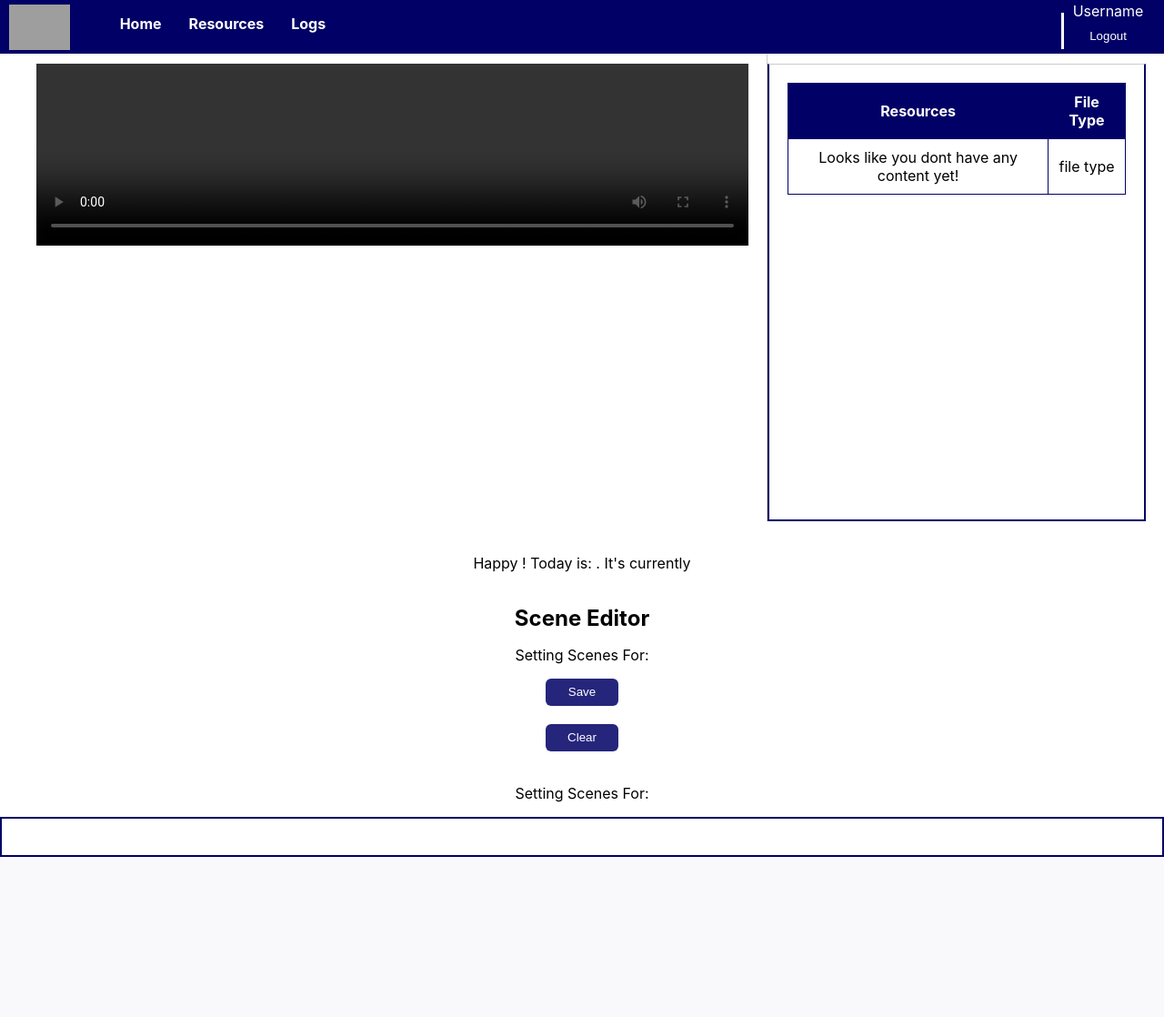
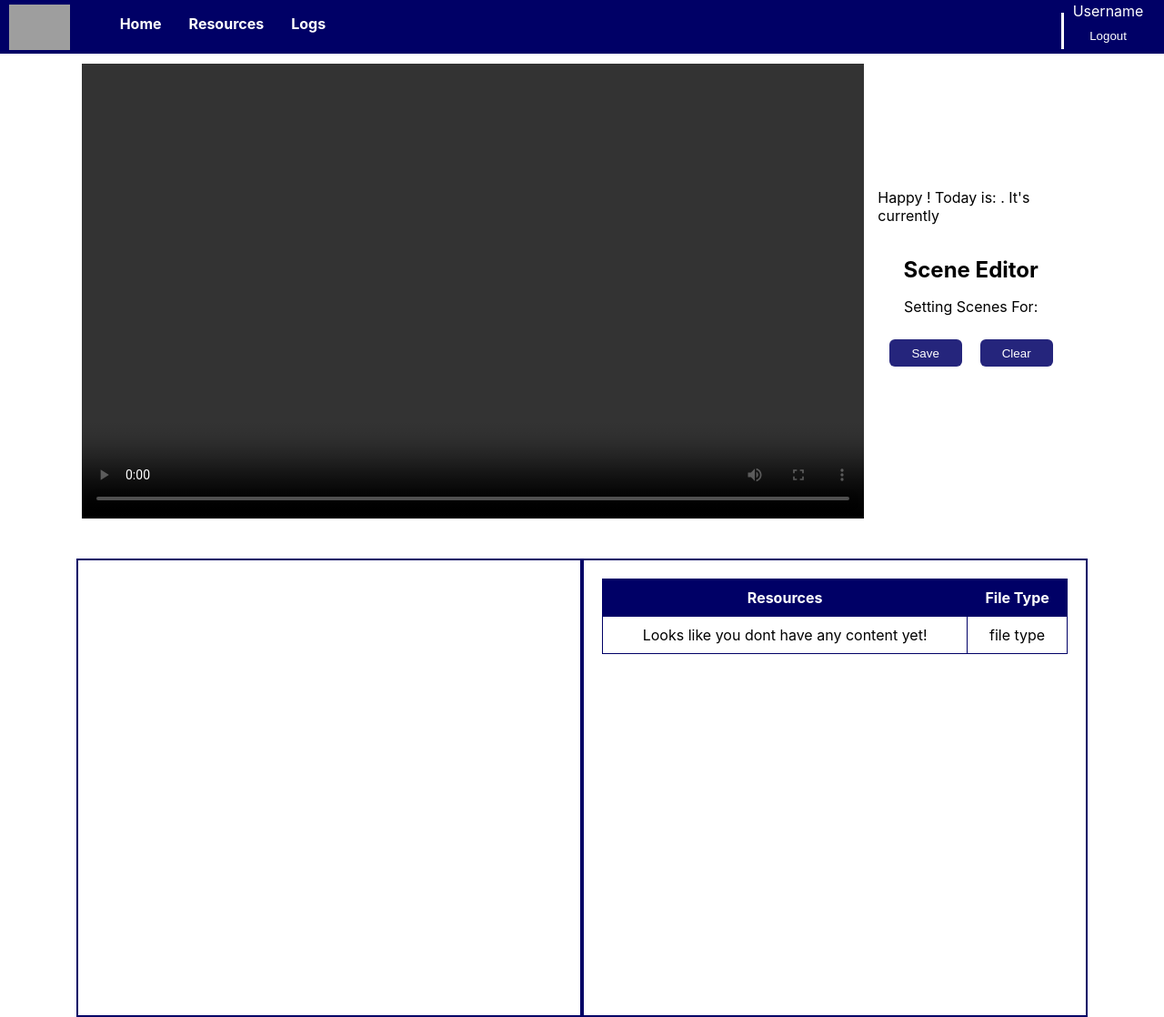
Before and after one commit to ReginaBackwards/webtechfinals, a PHP site: the page made by BBCLive/Manager/Content Manager/cm-editor.html in a window 1280 px wide. Shown: the whole page at 91% size. Before the commit the page ends 942 px from the top, so only its background shows below. Run offline with PHP 8.4, Linux system fonts and the light colour scheme; some libraries are stand-ins or nearby versions; grey boxes are pictures that could not be loaded.

Commit message:
rgdzdhzd

```diff
--- a/BBCLive/Manager/Content Manager/cm-editor.html
+++ b/BBCLive/Manager/Content Manager/cm-editor.html
@@ -53,12 +53,33 @@
 
   <div class="topContainer">
     <div id="videoContainer">
-      <video id='my-video' class='video-js' preload='auto' height='500' width='900' controls data-setup='{}'>
+      <video id='my-video' class='video-js' preload='auto' height='500' width='500' controls data-setup='{}'>
 
         <p>
           <a href='https://videojs.com/html5-video-support/' target='_blank'>supports HTML5 video</a>
         </p>
       </video>
+    </div>
+
+    <!-- New heading and save button -->
+    <div class="sceneHeader">
+      <p>Happy <span id="dayOfWeek"></span>! Today is: <span id="dateFromServer"></span>. It's currently <span
+        id="timeFromServer"></span> </p>
+      <h2>Scene Editor</h2>
+      <p>Setting Scenes For: <span id="chosenDate"></span></p>
+      <div class="btnContainer">
+      <button onclick="saveScene()" id="saveButton">Save</button>
+      <button onclick="deleteScene()" id="clearButton">Clear</button>
+    </div>
+    </div>
+  </div>
+
+  <!-- Replace the existing div with the new structure -->
+  <div class="editor">
+  <div class="container" id="sceneContainer" ondragover="dragOver(event)" ondrop="drop(event)">
+    <div id="sceneContent" class="scene-content">
+      <!-- Content will be dynamically added here -->
+    </div>
   </div>
 
   <div class="container" id="tablesContainer">
@@ -76,30 +97,6 @@
         </tr>
       </tbody>
     </table>
-    </div>
-
-  </div>
-
-  <div id="dateTimeContainer">
-    <p>Happy <span id="dayOfWeek"></span>! Today is: <span id="dateFromServer"></span>. It's currently <span
-        id="timeFromServer"></span> </p>
-  </div>
-
-  <!-- New heading and save button -->
-  <div class="sceneHeader">
-    <h2>Scene Editor</h2>
-    <p>Setting Scenes For: <span id="chosenDate"></span></p>
-    <button onclick="saveScene()" id="saveButton">Save</button>
-    <button onclick="deleteScene()" id="saveButton">Clear</button>
-  </div>
-  <div id="chosenDateContainer">
-    <p>Setting Scenes For: <span id="chosenDate"></span></p>
-  </div>
-
-  <!-- Replace the existing div with the new structure -->
-  <div class="container" id="sceneContainer" ondragover="dragOver(event)" ondrop="drop(event)">
-    <div id="sceneContent" class="scene-content">
-      <!-- Content will be dynamically added here -->
   </div>
 </div>
 
--- a/BBCLive/Manager/Content Manager/cmstyles/css/cm-editor.css
+++ b/BBCLive/Manager/Content Manager/cmstyles/css/cm-editor.css
@@ -120,11 +120,15 @@ section {
 }
 
 .container {
+  align-items: center;
+  width: 40%;
   background-color: white;
   border: 2px solid #000066;
   padding: 20px;
   display: flex;
   flex-direction: column;
+  height: 460px;
+  overflow: scroll;
 }
 
 .editor-container {
@@ -134,24 +138,26 @@ section {
 }
 
 #videoContainer {
-  flex: 1;
+  margin-left: 50px;
   padding: 20px;
-  width: 70%;
-  border-right: 1px solid #ccc;
+  width: 90%;
   padding-top: 50px;
 }
 
+.editor {
+  display:flex;
+  justify-content: center;
+}
+
 #tablesContainer {
-  border-top: 1px solid #ccc;
   justify-items: center;
-  width: 30%;
+  width: 40%;
   height: 460px;
   overflow: scroll;
-  margin-top: 50px;
 }
 
 .video-js {
-  width: 100%;
+  width: 90%;
 }
 
 .scenes {
@@ -255,24 +261,22 @@ h1 {
   color: white;
 }
 
-video {
-  height: 200px;
-  width: 400px;
-}
-
 .topContainer {
   padding: 20px;
   display: flex;
 }
 
 .sceneHeader {
+  margin-right: 90px;
+  margin-left: -100px;
   justify-content: center;
   display: flex;
   flex-direction: column;
   align-items: center;
 }
 
-#saveButton {
+#saveButton, #clearButton  {
+  margin: 10px;
   align-items: center;
   padding: 6px 14px;
   border-radius: 6px;
@@ -284,7 +288,7 @@ video {
   margin-bottom: 20px;
 }
 
-#saveButton:hover {
+#saveButton:hover, #clearButton:hover {
   text-align: center;
   display: flex;
   flex-direction: column;
@@ -295,6 +299,7 @@ video {
   color: #fff;
   background: #367AF6;
 }
+
 
 #chosenDateContainer {
   text-align: center;
@@ -307,3 +312,7 @@ h2 {
 #chosenDate {
   font-weight: bold;
 }
+
+.btnContainer {
+  display: flex;
+}
```
Lines whose indentation alone changed are shown as unchanged.
